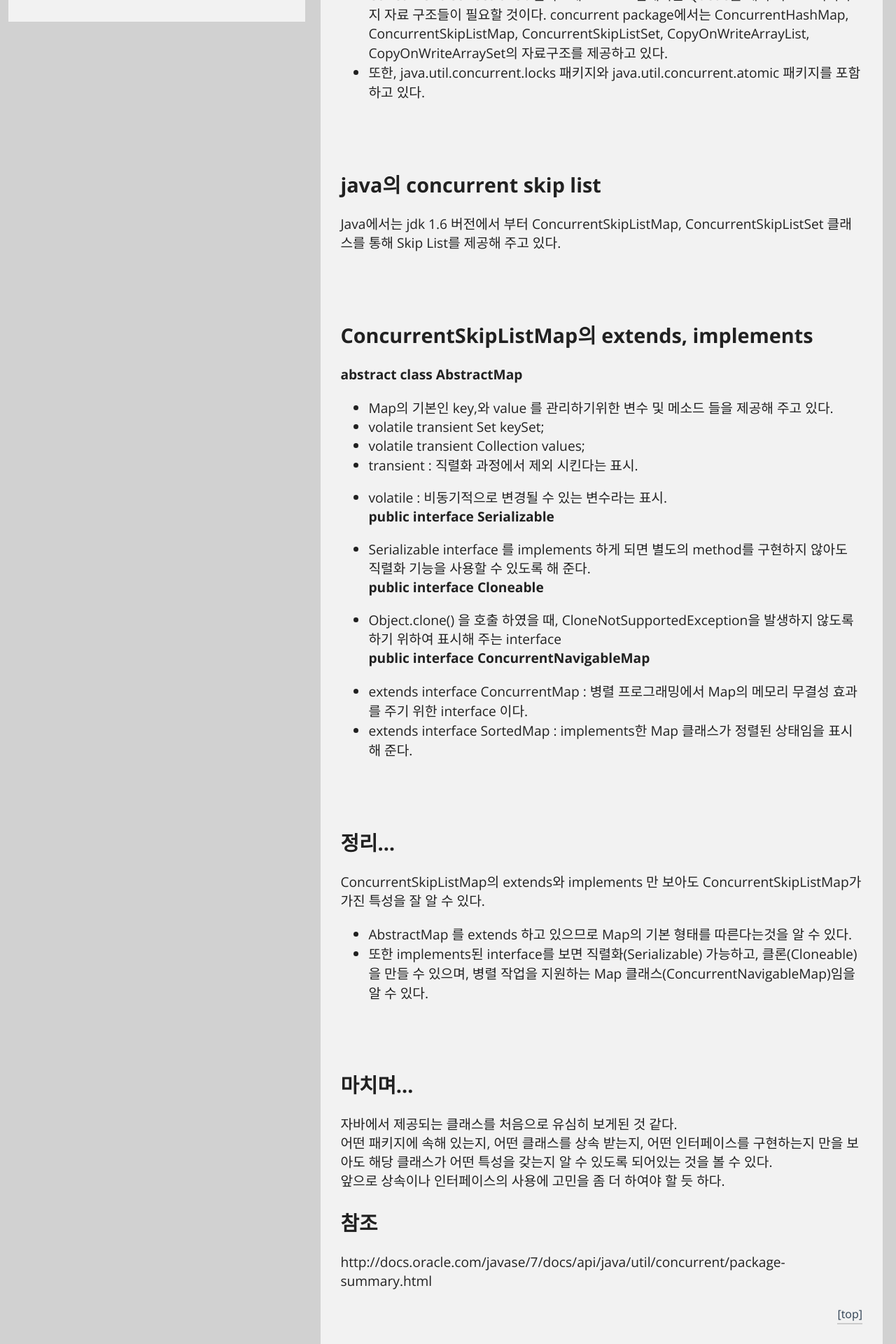
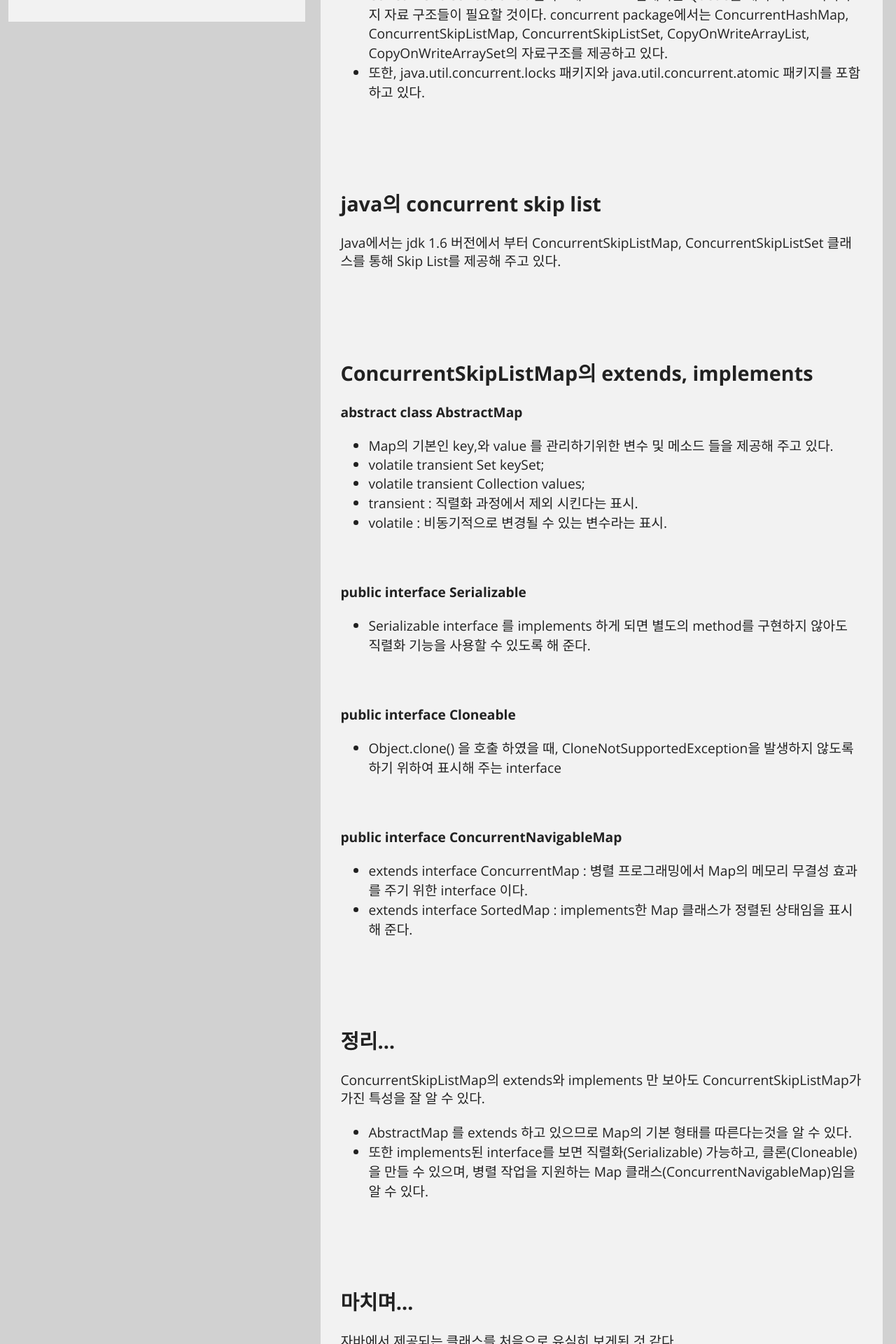
Before and after one commit to kdsr2z0/kdsr2z0.github.io, a Jekyll site: the page built from _posts/2015-02-08-java_skip_list.md, in a window 1280 px wide. Shown: the part 641-2561 px from the top of the page at 70% size. Built offline with Jekyll 4.4.1, drawn with Linux system fonts in a browser that asks for light colours; Markdown is read by kramdown in place of the engine named in the settings; comment, search, counter and statistics services are not loaded.

Commit message:
포스트 레이아웃 수정

```diff
--- a/_posts/2015-02-08-java_skip_list.md
+++ b/_posts/2015-02-08-java_skip_list.md
@@ -20,13 +20,13 @@ ConcurrentSkipListMap 역시 이 패키지에 속해있는 클래스 이다.
 * 또한, java.util.concurrent.locks 패키지와 java.util.concurrent.atomic 패키지를 포함하고 있다.
 
 
-<br><br>
+<br><br><br>
 
 java의 concurrent skip list
 ----------------
 Java에서는 jdk 1.6 버전에서 부터 ConcurrentSkipListMap, ConcurrentSkipListSet 클래스를 통해 Skip List를 제공해 주고 있다.
 
-<br><br>
+<br><br><br>
 
 ConcurrentSkipListMap의 extends, implements
 ----------------
@@ -37,21 +37,24 @@ __abstract class AbstractMap__
 * volatile transient Collection<V> values;
 * transient : 직렬화 과정에서 제외 시킨다는 표시.
 * volatile : 비동기적으로 변경될 수 있는 변수라는 표시.
-<br>
+
+<br><br>
 __public interface Serializable__
 
 * Serializable interface 를 implements 하게 되면 별도의 method를 구현하지 않아도 직렬화 기능을 사용할 수 있도록 해 준다.
-<br>
+
+<br><br>
 __public interface Cloneable__
 
 * Object.clone() 을 호출 하였을 때, CloneNotSupportedException을 발생하지 않도록 하기 위하여 표시해 주는 interface
-<br>
+
+<br><br>
 __public interface ConcurrentNavigableMap__
 
 * extends interface ConcurrentMap : 병렬 프로그래밍에서 Map의 메모리 무결성 효과를 주기 위한 interface 이다.
 * extends interface SortedMap : implements한 Map 클래스가 정렬된 상태임을 표시해 준다.
 
-<br><br>
+<br><br><br>
 
 정리...
 ----------------
@@ -59,7 +62,7 @@ ConcurrentSkipListMap의 extends와 implements 만 보아도 ConcurrentSkipListM
 * AbstractMap 를 extends 하고 있으므로 Map의 기본 형태를 따른다는것을 알 수 있다.
 * 또한 implements된 interface를 보면 직렬화(Serializable) 가능하고, 클론(Cloneable)을 만들 수 있으며, 병렬 작업을 지원하는 Map 클래스(ConcurrentNavigableMap)임을 알 수 있다.
 
-<br><br>
+<br><br><br>
 
 마치며...
 ----------------
```
